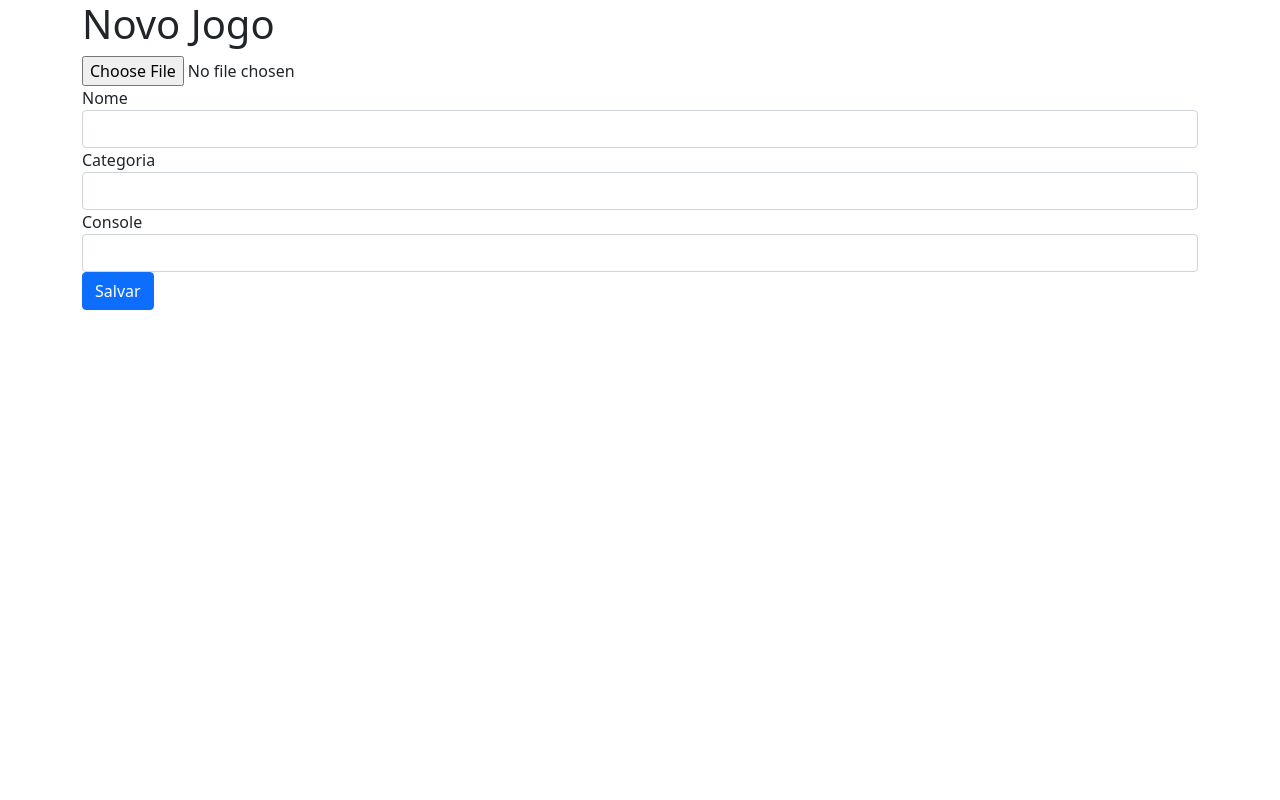
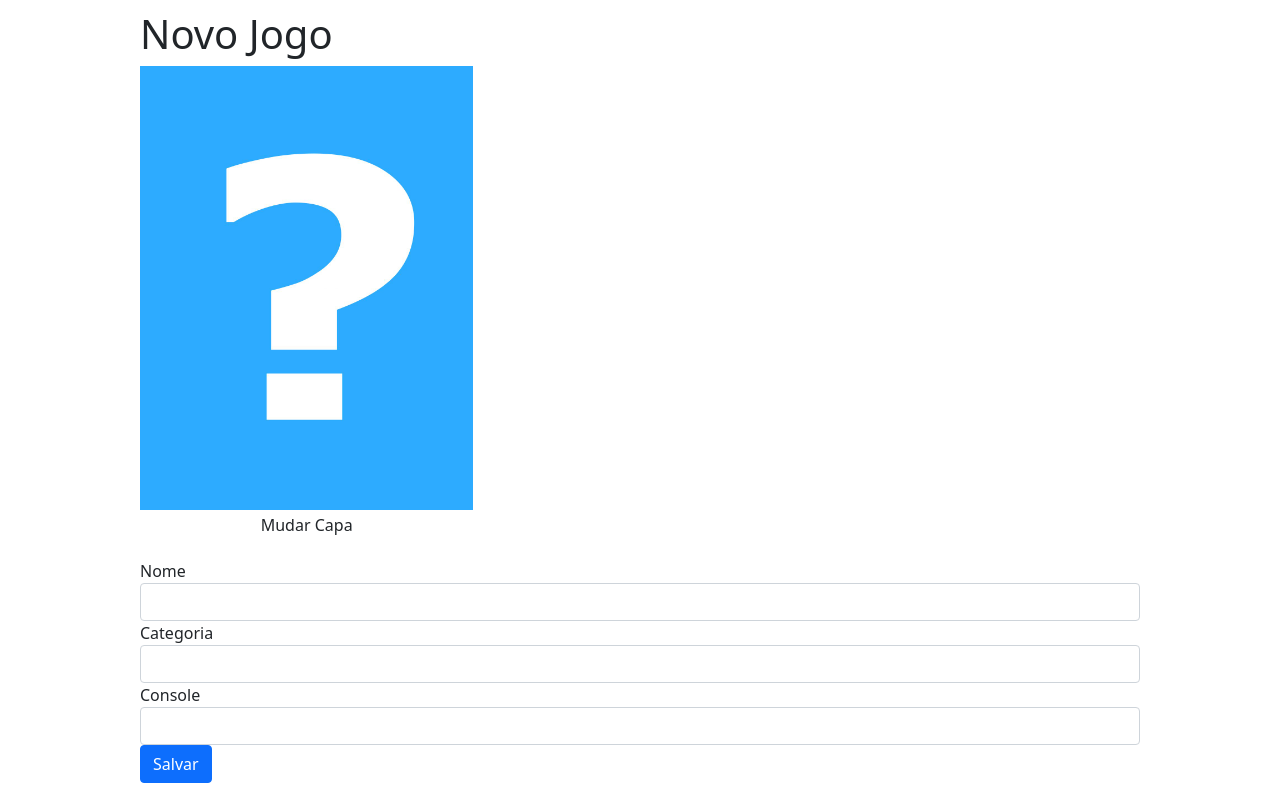
Before and after one commit to RodResq/flask-python-labs, a Flask app: page /novo in a window 1280 px wide. Run offline with Flask 3, Linux system fonts and the light colour scheme; the visitor is signed in with stand-in values (Sample User, id 1); some libraries are stand-ins or nearby versions.

Commit message:
quarta 1st

```diff
--- /dev/null
+++ b/static/app.css
@@ -0,0 +1,68 @@
+body {
+    padding-top: 10px;
+}
+
+.btn {
+    margin-bottom: 10px;
+}
+
+.container {
+    border-radius: 4px;
+    margin: auto;
+    width: 80%;
+}
+
+.little-container {
+    width: 40%;
+    margin: auto;
+}
+
+figcaption {
+    text-align: center;
+    margin: 3px auto;
+}
+
+.fileContainer {
+    overflow: hidden;
+    position: relative;
+}
+
+.fileContainer [type=file] {
+    cursor: pointer;
+    display: block;
+    font-size: 999px;
+    filter: alpha(opacity=0);
+    min-height: 100%;
+    min-width: 100%;
+    opacity: 0;
+    position: absolute;
+    right: 0;
+    text-align: right;
+    top: 0;
+}
+
+td {
+    text-align: center;
+}
+
+.formularioJogo {
+    display: flex;
+}
+
+.formularioImagem {
+    margin-right: 16px
+}
+
+.buttons {
+    margin-top: 16px
+}
+
+.inputBox {
+    width: 700px;
+}
+
+.inputsJogo {
+    width: 100%;
+    margin-left: 1em;
+    margin-bottom: 1em;
+}
--- a/templates/novo.html
+++ b/templates/novo.html
@@ -1,7 +1,16 @@
 {% extends "template.html" %}
 {% block conteudo %}
   <form action="{{ url_for('criar') }}" method="post" enctype="multipart/form-data">
-    <input type="file" name="arquivo" accep=".jpg">
+
+    <figure class="img thumbnail col-md-4">
+      <img class="img-fluid" src="{{ url_for('imagem', nome_arquivo='capa_padrao.jpg') }}">
+      <figcaption>
+        <label class="fileContainer">
+          Mudar Capa
+          <input type="file" name="arquivo" accept=".jpg">
+        </label>
+      </figcaption>
+    </figure>
     <fieldset>
       <div class="form-group">
         <label for="nome">Nome</label>
--- a/templates/template.html
+++ b/templates/template.html
@@ -5,6 +5,7 @@
     <meta name="viewport" content="width=device-width, initial-scale=1">
     <title>Jogoteca</title>
     <link rel="stylesheet" href="{{ url_for('static', filename='bootstrap.css') }}">
+    <link rel="stylesheet" href="{{ url_for('static', filename='app.css') }}">
 </head>
 <body>
     <div class="container">
--- a/views.py
+++ b/views.py
@@ -1,4 +1,4 @@
-from flask import render_template, request, redirect, session, flash, url_for
+from flask import render_template, request, redirect, session, flash, url_for, send_from_directory
 from models import Jogos, Usuarios
 from api import app, db
 
@@ -95,3 +95,8 @@ def logout():
     session['usuario_logado'] = None
     flash('Logout efetuado com sucesso!')
     return redirect(url_for('index'))
+
+
+@app.route('/uploads/<nome_arquivo>')
+def imagem(nome_arquivo):
+    return send_from_directory('uploads', nome_arquivo)
```
Also changed, not shown: uploads/capa_padrao.jpg (added).
